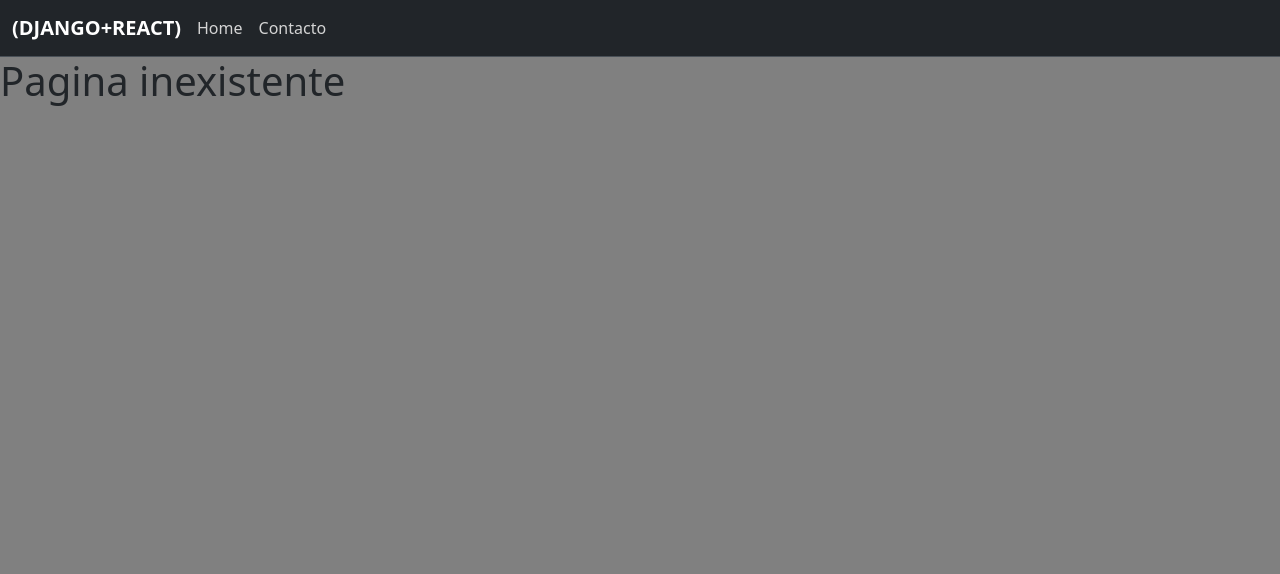
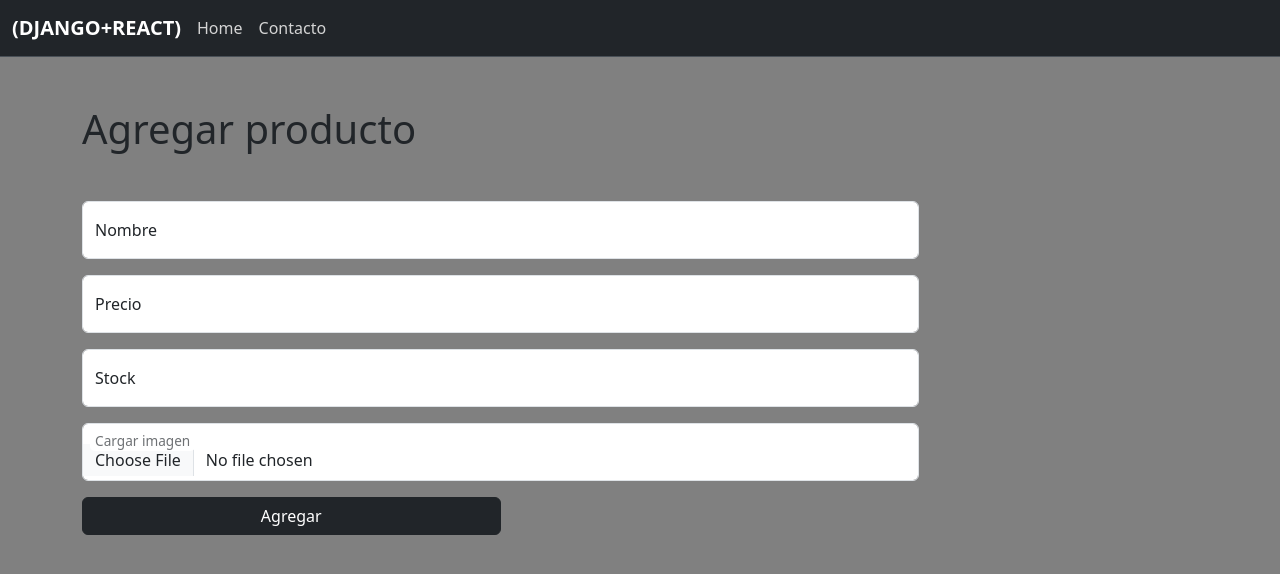
Before and after one commit to RicardoMiguelR/Proyecto-Django-Cero_Frontend, a React (Vite) app: page /agregar-producto in a window 1280 px wide. Shown: the top 574 px of the page. Built offline with nearby package versions, Linux system fonts and the light colour scheme.

Commit message:
Se agrega formulario base para agregar productos

```diff
--- a/package.json
+++ b/package.json
@@ -13,7 +13,8 @@
     "axios": "^1.9.0",
     "react": "^19.1.0",
     "react-dom": "^19.1.0",
-    "react-router-dom": "^7.6.2"
+    "react-router-dom": "^7.6.2",
+    "sweetalert2": "^11.22.0"
   },
   "devDependencies": {
     "@eslint/js": "^9.25.0",
--- a/src/App.jsx
+++ b/src/App.jsx
@@ -3,6 +3,7 @@ import { Contacto } from "./pages/Contacto";
 import { Home } from "./pages/Home";
 import { Navbar } from "./components/Navbar";
 import { NotFound } from "./components/NotFound";
+import { AgregarProducto } from "./components/AgregarProducto";
 
 function App() {
   return (
@@ -10,6 +11,7 @@ function App() {
       <Navbar />
       <Routes>
         <Route index element={<Home />} />
+        <Route path="agregar-producto" element={<AgregarProducto />} />
         <Route path="contacto" element={<Contacto />} />
         <Route path="*" element={<NotFound />} />
       </Routes>
--- /dev/null
+++ b/src/components/AgregarProducto/index.jsx
@@ -0,0 +1,86 @@
+import { useState } from "react"
+import { Layout } from "../../Layout"
+import axios from "axios"
+import Swal from "sweetalert2";
+
+export const AgregarProducto = () => {
+
+    const [datosFormulario, setDatosFormulario] = useState({
+        nombre: "",
+        precio: "",
+        stock: "",
+        imagen: null
+    });
+
+    const handleChange = (e) => {
+        const { name, value, files } = e.target;
+        if (name === "imagen") {
+            setDatosFormulario({...datosFormulario, imagen: files[0]});
+        } else {
+            setDatosFormulario({...datosFormulario, [name]: value})
+        }
+    };
+
+    const handleSubmit = async (e) => {
+        e.preventDefault()
+
+        const data = new FormData();
+        data.append("nombre", datosFormulario.nombre)
+        data.append("precio", datosFormulario.precio);
+        data.append("stock", datosFormulario.stock);
+        data.append("imagen", datosFormulario.imagen);
+
+        try {
+            const response = await axios.post("http://127.0.0.1:8000/api/productos/", data, {
+                headers: {
+                    "Content-Type": "multipart/form-data"
+                },
+            })
+            Swal.fire({
+                position: "top-end",
+                icon: "success",
+                title: "¡Producto agregado con éxito!",
+                showConfirmButton: false,
+                timer: 1500
+            });
+            console.log(response.data)
+        } catch (error) {
+            Swal.fire({
+                icon: "error",
+                title: "¡Error!",
+                text: error,
+                // footer: '<a href="#">Why do I have this issue?</a>'
+            });
+            console.error(error)
+        }
+    }
+
+    return (
+        <>
+            <Layout>
+                <h1>Agregar producto</h1>
+                <form onSubmit={handleSubmit} className="body-form mt-5 w-75">
+                    <div className="form-floating mb-3">
+                        <input type="text" className="form-control" name="nombre" value={datosFormulario.nombre} onChange={handleChange} required placeholder="Nombre" />
+                        <label>Nombre</label>
+                    </div>
+                    <div className="form-floating mb-3">
+                        <input type="number" className="form-control" name="precio" value={datosFormulario.precio} onChange={handleChange} required placeholder="Precio" />
+                        <label>Precio</label>
+                    </div>
+                    <div className="form-floating mb-3">
+                        <input type="number" className="form-control" name="stock" value={datosFormulario.stock} onChange={handleChange} required placeholder="Stock" />
+                        <label>Stock</label>
+                    </div>
+                    <div className="form-floating">
+                        <input type="file" className="form-control" name="imagen" required onChange={handleChange} placeholder="Imagen" />
+                        <label>Cargar imagen</label>
+                    </div>
+                    <div className="boton-form mt-3">
+                        <button type="submit" className="btn btn-dark w-50">Agregar</button>
+                    </div>
+                </form>
+            </Layout>
+        </>
+    )
+}
--- a/src/pages/Home/index.jsx
+++ b/src/pages/Home/index.jsx
@@ -1,8 +1,9 @@
+import { Link } from "react-router-dom";
 import { useEffect, useState } from "react";
-import axios from "axios";
 import { ProductoCard } from "../../components/ProductoCard";
 import { Layout } from "../../Layout";
 import { SinProductos } from "../../components/SinProductos";
+import axios from "axios";
 const URL_BASE = "http://127.0.0.1:8000/api/productos/";
 
 export const Home = () => {
@@ -41,6 +42,13 @@ export const Home = () => {
       <Layout>
         <div className="body-home">
           <h1>Lista de productos</h1>
+          <div className="boton-agregar">
+            <Link to="/agregar-producto">
+              <button type="button" className="btn btn-outline-dark">
+                Agregar producto +
+              </button>
+            </Link>
+          </div>
           <div className="row">
             {productos.length === 0 ? (
               <SinProductos />
```
Also changed, not shown: 1 other file (tests, documents, lock files or other folders).
